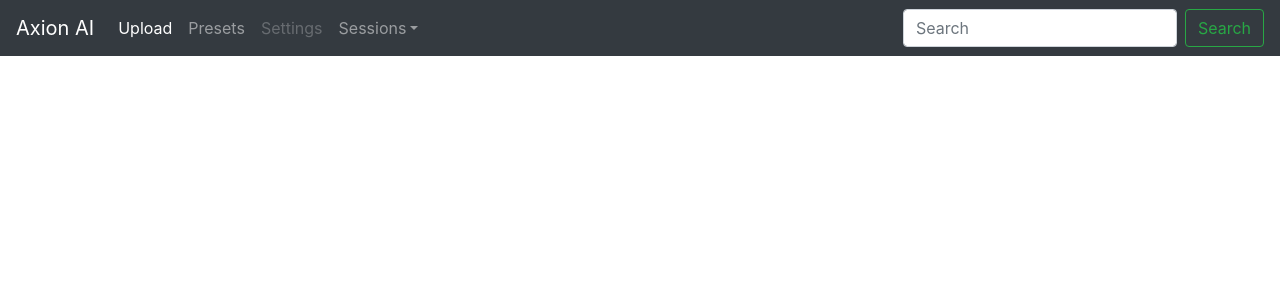
After one commit to KamilLegault/axion-ai, a Flask app: template app/templates/base.html in a window 1280 px wide. The commit adds this page. Shown: the top 300 px of the page. Run offline with Flask 2, Linux system fonts and the light colour scheme; the template is opened without the code that fills it, so the values that code supplies are empty; some libraries are stand-ins or nearby versions.

Commit message:
Facelift

```diff
--- a/app/routes.py
+++ b/app/routes.py
@@ -48,4 +48,4 @@ def video():
         transcript = get_transcript(data)
         utterances = [ "Speaker: "+str(t['speaker'])+" "+t['transcript'] for t in transcript]
         return render_template('video.html',utterances=utterances,form=form,filename=filename)
-    return render_template('video.html',utterances=utterances,form=form)
+    return render_template('video.html',utterances=utterances,form=form,filename="standby.mp4")
--- /dev/null
+++ b/app/templates/base.html
@@ -0,0 +1,48 @@
+{% extends 'bootstrap/base.html' %}
+
+{% block styles %}
+<link rel="stylesheet" href="https://maxcdn.bootstrapcdn.com/bootstrap/4.0.0/css/bootstrap.min.css" integrity="sha384-Gn5384xqQ1aoWXA+058RXPxPg6fy4IWvTNh0E263XmFcJlSAwiGgFAW/dAiS6JXm" crossorigin="anonymous">
+<link rel="stylesheet" type="text/css" href="{{url_for('static', filename='style.css')}}">
+<link rel="stylesheet" type="text/css" href="{{url_for('static', filename='jumbotron.css')}}">
+{% endblock %}
+
+{% block navbar %}
+    <nav class="navbar navbar-expand-md navbar-dark fixed-top bg-dark">
+      <a class="navbar-brand" href="{{ url_for('index') }}">Axion AI</a>
+      <button class="navbar-toggler" type="button" data-toggle="collapse" data-target="#navbarsExampleDefault" aria-controls="navbarsExampleDefault" aria-expanded="false" aria-label="Toggle navigation">
+        <span class="navbar-toggler-icon"></span>
+      </button>
+
+      <div class="collapse navbar-collapse" id="navbarsExampleDefault">
+        <ul class="navbar-nav mr-auto">
+          <li class="nav-item active">
+            <a class="nav-link" href="{{ url_for('index') }}">Upload <span class="sr-only">(current)</span></a>
+          </li>
+          <li class="nav-item">
+            <a class="nav-link" href="{{ url_for('index') }}">Presets</a>
+          </li>
+          <li class="nav-item">
+            <a class="nav-link disabled" href="{{ url_for('index') }}">Settings</a>
+          </li>
+          <li class="nav-item dropdown">
+            <a class="nav-link dropdown-toggle" id="dropdown01" data-toggle="dropdown" aria-haspopup="true" aria-expanded="false">Sessions</a>
+            <div class="dropdown-menu" aria-labelledby="dropdown01">
+              <a class="dropdown-item" href="{{ url_for('index') }}">Action</a>
+              <a class="dropdown-item" href="{{ url_for('index') }}">Another action</a>
+              <a class="dropdown-item" href="{{ url_for('index') }}">Something else here</a>
+            </div>
+          </li>
+        </ul>
+        <form class="form-inline my-2 my-lg-0">
+          <input class="form-control mr-sm-2" type="text" placeholder="Search" aria-label="Search">
+          <button class="btn btn-outline-success my-2 my-sm-0" type="submit">Search</button>
+        </form>
+      </div>
+    </nav>
+{% endblock %}
+
+{% block scripts %}
+<script src="https://code.jquery.com/jquery-3.2.1.slim.min.js" integrity="sha384-KJ3o2DKtIkvYIK3UENzmM7KCkRr/rE9/Qpg6aAZGJwFDMVNA/GpGFF93hXpG5KkN" crossorigin="anonymous"></script>
+<script src="https://cdnjs.cloudflare.com/ajax/libs/popper.js/1.12.9/umd/popper.min.js" integrity="sha384-ApNbgh9B+Y1QKtv3Rn7W3mgPxhU9K/ScQsAP7hUibX39j7fakFPskvXusvfa0b4Q" crossorigin="anonymous"></script>
+<script src="https://maxcdn.bootstrapcdn.com/bootstrap/4.0.0/js/bootstrap.min.js" integrity="sha384-JZR6Spejh4U02d8jOt6vLEHfe/JQGiRRSQQxSfFWpi1MquVdAyjUar5+76PVCmYl" crossorigin="anonymous"></script>
+{%- endblock scripts %}
```
Also changed, not shown: app/forms.py (+5 -2 lines), app/templates/video.html (+58 -7 lines).
